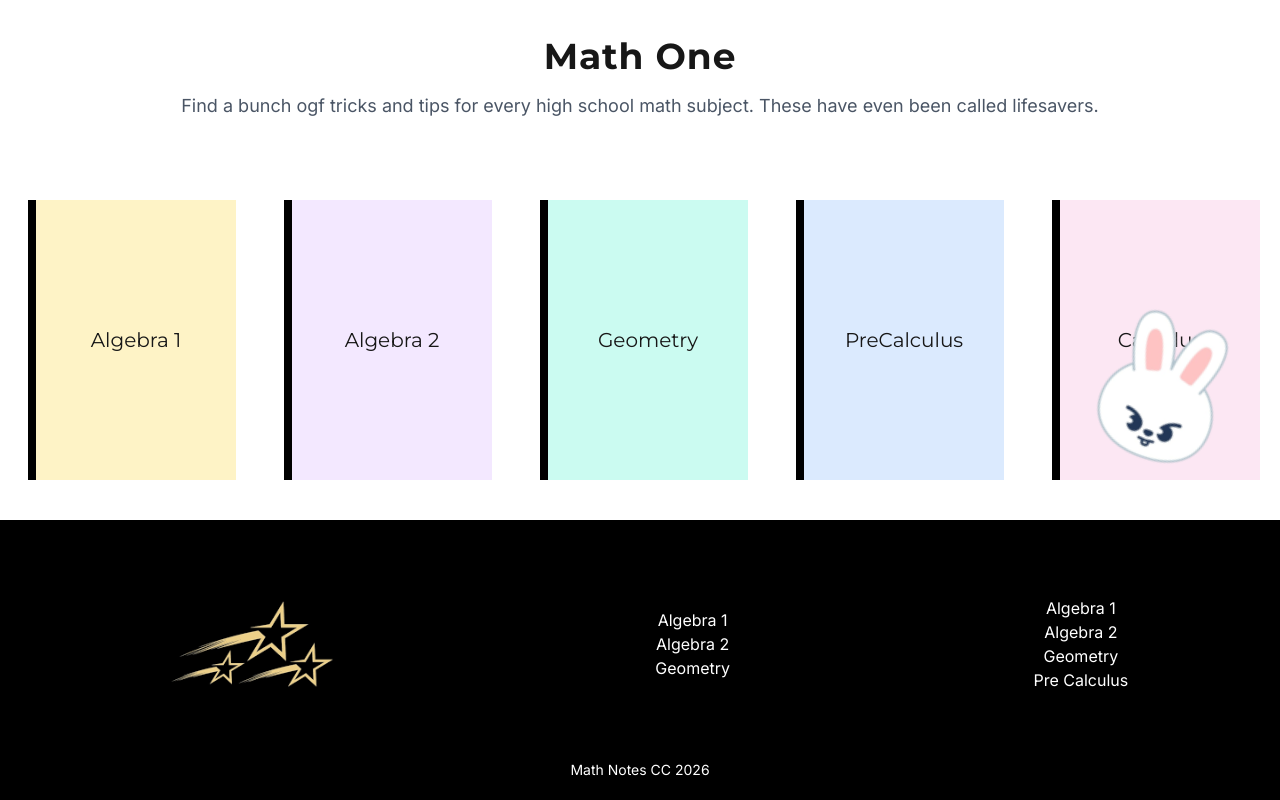
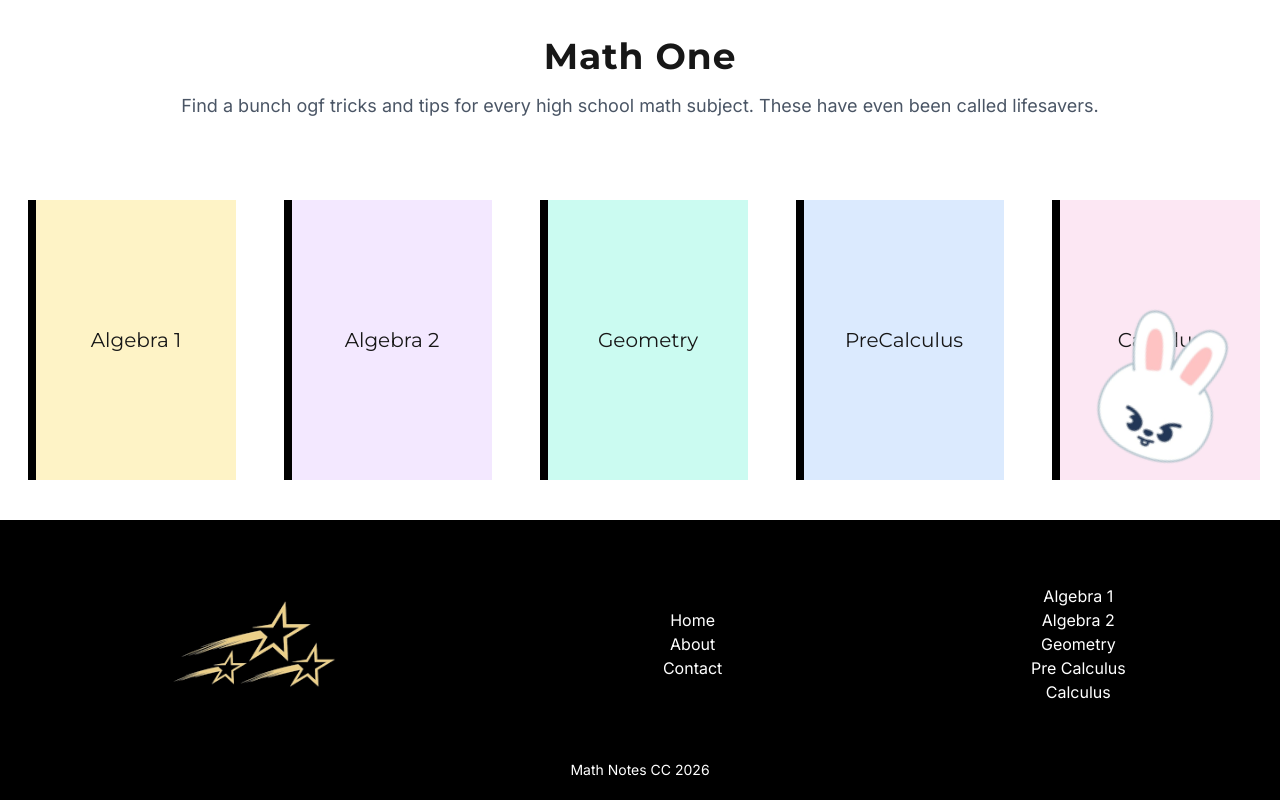
Before and after one commit to dakshs-07/math-notes, a Next.js app: page / in a window 1280 px wide. Shown: the part 312-1112 px from the top of the page. Built offline with nearby package versions, Linux system fonts and the light colour scheme.

Commit message:
added logs and fixed footer links

```diff
--- a/components/Footer.jsx
+++ b/components/Footer.jsx
@@ -7,17 +7,35 @@ function Footer() {
   return (
     <div className="bg-black text-white py-5">
       <div className="flex justify-around max-h-[330px] py-1">
-        <Image src="/star.png" alt="logo" width={200} height={200} />
+        <Link href="/">
+          <Image src="/star.png" alt="logo" width={200} height={200} className='hover:brightness-150'/>
+        </Link>
         <div className="flex flex-col justify-center items-center">
-          <Link href="/" className={linkhover}>Algebra 1</Link>
-          <Link href="/" className={linkhover}>Algebra 2</Link>
-          <Link href="/" className={linkhover}>Geometry</Link>
+          <Link href="/" className={linkhover}>
+            Home
+          </Link>
+          <Link href="/about" className={linkhover}>
+            About
+          </Link>
+          <Link href="/contact" className={linkhover}>
+            Contact
+          </Link>
         </div>
         <div className="flex flex-col justify-center items-center">
-          <Link href="/" className={linkhover}>Algebra 1</Link>
-          <Link href="/" className={linkhover}>Algebra 2</Link>
-          <Link href="/" className={linkhover}>Geometry</Link>
-          <Link href="/math/PreCalc" className={linkhover}>Pre Calculus</Link>
+          <Link href="/math/Algebra1" className={linkhover}>
+            Algebra 1
+          </Link>
+          <Link href="/math/Algebra2" className={linkhover}>
+            Algebra 2
+          </Link>
+          <Link href="/math/Geometry" className={linkhover}>
+            Geometry
+          </Link>
+          <Link href="/math/PreCalc" className={linkhover}>
+            Pre Calculus
+          </Link>
+          <Link href="/math/Calculus" className={linkhover}>
+          Calculus</Link>
         </div>
       </div>
       <p className="text-sm text-center mt-3">Math Notes CC 2026</p>
```
